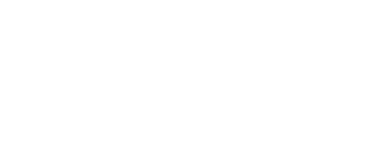
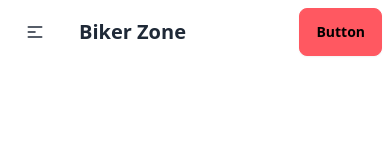
Before and after one commit to esfar2/biker-zone, a plain HTML site: page index.html in a window 390 px wide. Drawn offline with nearby package versions, Linux system fonts and the light colour scheme.

Commit message:
nav bar part way done

```diff
--- a/index.html
+++ b/index.html
@@ -3,7 +3,7 @@
   <head>
     <meta charset="UTF-8" />
     <meta name="viewport" content="width=device-width, initial-scale=1.0" />
-    <title>Document</title>
+    <title>Biker Zone</title>
     <link
       href="https://cdn.jsdelivr.net/npm/daisyui@4.6.0/dist/full.min.css"
       rel="stylesheet"
@@ -12,7 +12,53 @@
     <script src="https://cdn.tailwindcss.com"></script>
   </head>
   <body>
-    <header></header>
+    <header>
+      <nav>
+        <div class="navbar bg-[#FFF]">
+          <div class="navbar-start">
+            <div class="dropdown">
+              <div tabindex="0" role="button" class="btn btn-ghost lg:hidden">
+                <svg
+                  xmlns="http://www.w3.org/2000/svg"
+                  class="h-5 w-5"
+                  fill="none"
+                  viewBox="0 0 24 24"
+                  stroke="currentColor"
+                >
+                  <path
+                    stroke-linecap="round"
+                    stroke-linejoin="round"
+                    stroke-width="2"
+                    d="M4 6h16M4 12h8m-8 6h16"
+                  />
+                </svg>
+              </div>
+              <ul
+                tabindex="0"
+                class="menu menu-sm dropdown-content mt-3 z-[1] p-2 shadow bg-base-100 rounded-box w-52"
+              >
+                <li><a>Home</a></li>
+                <li><a>Shop</a></li>
+                <li><a>News</a></li>
+                <li><a>Contact</a></li>
+              </ul>
+            </div>
+            <a class="btn btn-ghost text-xl">Biker Zone</a>
+          </div>
+          <div class="navbar-center hidden lg:flex">
+            <ul class="menu menu-horizontal px-1">
+              <li><a>Home</a></li>
+              <li><a>Shop</a></li>
+              <li><a>News</a></li>
+              <li><a>Contact</a></li>
+            </ul>
+          </div>
+          <div class="navbar-end">
+            <a class="btn btn-error">Button</a>
+          </div>
+        </div>
+      </nav>
+    </header>
     <main></main>
     <footer></footer>
   </body>
```
